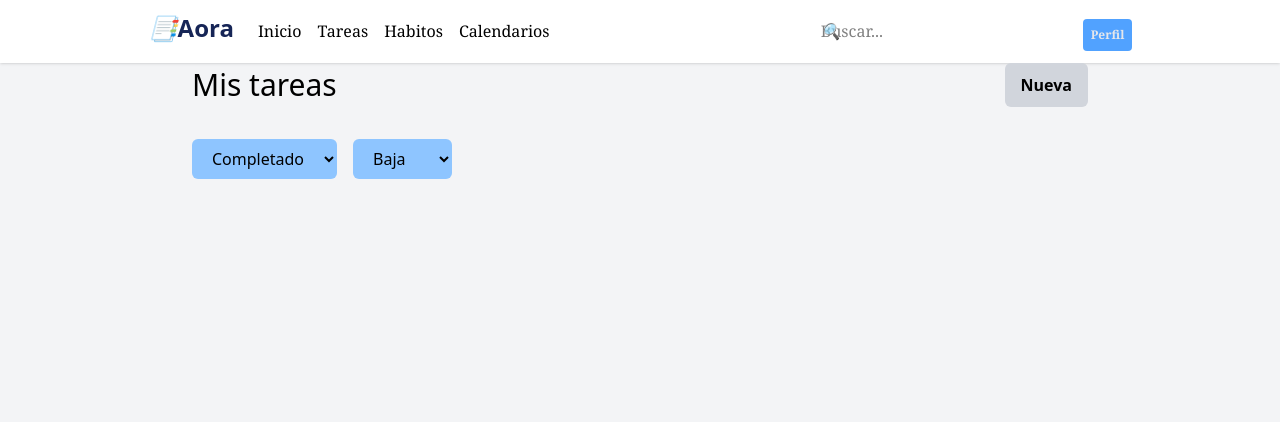
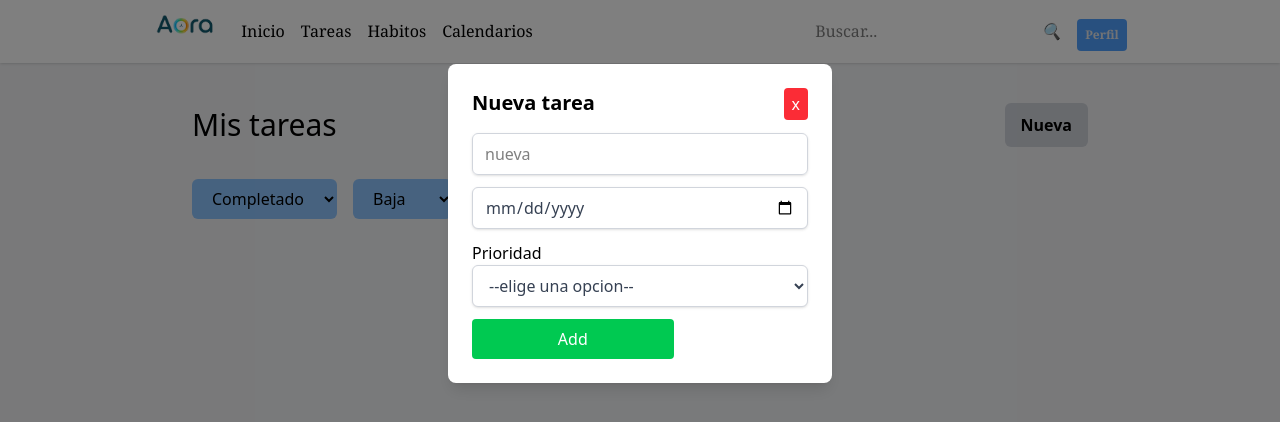
Before and after one commit to francisco320/toDo-traker, a website: page index.html in a window 1280 px wide. Both pictures are taken after a click on the button "Nueva". Drawn offline with nearby package versions, Linux system fonts and the light colour scheme; files that its build step writes are made by us from their sources.

Commit message:
fecth: crear archivo js modal y app
se crearon el archivo padre app.js y el modulo modal para abrir y cerrar modal tambien
se hicieron cambios en la estructura del html mejoras vizuales

```diff
--- /dev/null
+++ b/app/app.js
@@ -0,0 +1,4 @@
+import { openAndClose } from "./modal.js";
+
+document.addEventListener("DOMContentLoaded", openAndClose);
+console.log("documento cargado");
--- /dev/null
+++ b/app/modal.js
@@ -0,0 +1,13 @@
+const dialog = document.getElementById("modal");
+const openBtn = document.getElementById("open");
+const closeBtn = document.querySelector(".close");
+const addBtn = document.querySelector(".addBtn");
+
+export function openAndClose() {
+  // Abrir el modal en modo bloqueante
+  openBtn.addEventListener("click", () => dialog.showModal());
+
+  // Cerrar el modal
+  closeBtn.addEventListener("click", () => dialog.close());
+  addBtn.addEventListener("click", () => dialog.close());
+}
--- a/index.html
+++ b/index.html
@@ -12,9 +12,14 @@
     >
       <!--barra de navegacion-->
       <ul class="nav-bar flex gap-4 items-baseline">
-        <a class="font-black text-2xl text-blue-950 font-sans mr-2" href="#"
-          ><i>📑</i>Aora</a
-        >
+        <a
+          class="w-16 font-black text-2xl text-blue-950 font-sans mr-2"
+          href="#"
+          ><img
+            class="max-w-full w-fit h-auto object-cover"
+            src="assets/logo.png"
+            alt="logo"
+        /></a>
         <a class="hover:text-blue-500 hover:font-bold" href="#">Inicio</a>
         <a class="hover:text-blue-500 hover:font-bold" href="#">Tareas</a>
         <a class="hover:text-blue-500 hover:font-bold" href="#">Habitos </a>
@@ -24,7 +29,7 @@
       <div class="nav-rigth flex gap-4">
         <!--barra del lado derecho-->
         <div class="search-container relative">
-          <i class="search-icon absolute">🔍</i>
+          <i class="search-icon absolute right-0 hover:cursor-pointer">🔍</i>
           <input type="search" placeholder="Buscar..." />
         </div>
         <button
@@ -34,14 +39,56 @@
         </button>
       </div>
     </nav>
-    <header class="flex max-w-4xl flex-col items-start mx-auto gap-8">
+    <header class="flex mt-10 max-w-4xl flex-col items-start mx-auto gap-8">
       <div class="flex w-full justify-between items-center">
         <h1 class="text-3xl">Mis tareas</h1>
         <button
+          id="open"
           class="rounded-md p-4 py-2.5 bg-gray-300 hover:bg-gray-400 font-semibold"
         >
           Nueva
         </button>
+        <dialog
+          id="modal"
+          class="p-6 mt-16 rounded-lg shadow-lg w-96 bg-white backdrop:bg-black/50 mx-auto"
+        >
+          <div class="flex justify-between items-baseline">
+            <h1 class="text-xl font-bold mb-4">Nueva tarea</h1>
+            <button
+              class="close py-1 px-2 bg-red-500 text-white rounded hover:bg-red-600"
+            >
+              x
+            </button>
+          </div>
+          <input
+            class="block w-full px-3 py-2 mb-3 border border-gray-300 rounded-md shadow-sm focus:outline-none focus:ring-4 focus:ring-blue-500"
+            type="text"
+            name="tarea"
+            id="tarea"
+            placeholder="nueva"
+          />
+          <input
+            class="block w-full px-3 py-2 mb-3 border border-gray-300 rounded-md shadow-sm focus:outline-none focus:ring-2 focus:ring-blue-500 focus:border-blue-500 text-gray-700 bg-white"
+            type="date"
+            id="date-js"
+          />
+          <label for="Prioridad">Prioridad</label>
+          <select
+            class="block w-full px-3 py-2 mb-3 border border-gray-300 bg-white rounded-md shadow-sm focus:outline-none focus:ring-2 focus:ring-blue-500 focus:border-blue-500 text-gray-700"
+            name="Prioridad"
+            id="Prioridad"
+          >
+            <option value="">--elige una opcion--</option>
+            <option value="Alta">Alta</option>
+            <option value="Media">Media</option>
+            <option value="Baja">Baja</option>
+          </select>
+          <button
+            class="addBtn mx-auto w-3/5 px-4 py-2 bg-green-500 text-white rounded hover:bg-green-600"
+          >
+            Add
+          </button>
+        </dialog>
       </div>
       <div class="flex gap-4">
         <select
@@ -67,4 +114,5 @@
       </div>
     </header>
   </body>
+  <script type="module" src="app/app.js"></script>
 </html>
```
Also changed, not shown: assets/logo.png (added).
